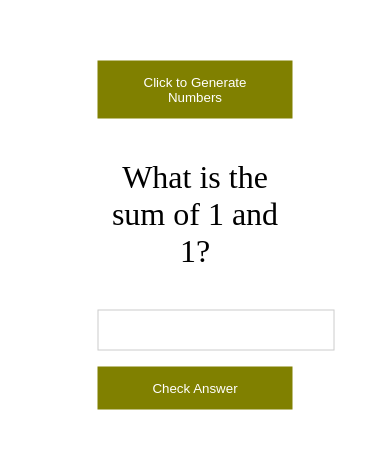
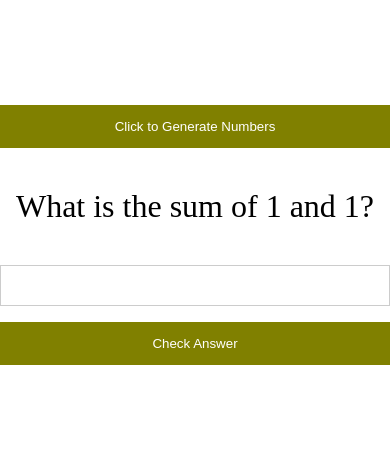
Before and after one commit to Hashmatullahnazari/addition-random-quiz1, a plain HTML site: page index.html in a window 390 px wide. Shown: the part 171-624 px from the top of the page. Drawn offline with Linux system fonts and the light colour scheme.

Commit message:
added css

```diff
--- a/style.css
+++ b/style.css
@@ -6,8 +6,7 @@
   left: 50%;
   -ms-transform: translate(-50%, -50%);
   transform: translate(-50%, -50%);
-      width: 50%;
-      box-sizing: border-box;
+
 }
 
 
@@ -25,7 +24,7 @@ input[type=text], input[type=password] {
   margin: 8px 0;
   display: inline-block;
   border: 1px solid #ccc;
-
+  box-sizing: border-box;
 }
 
 /* Set a style for all buttons */
@@ -43,7 +42,7 @@ button {
 /* Change styles for span and cancel button on extra small screens */
 @media screen and (max-width: 500px) {
   .container{
-      width: 50%;
+      width: 100%;
     display: block;
     float: none;
   }
```
